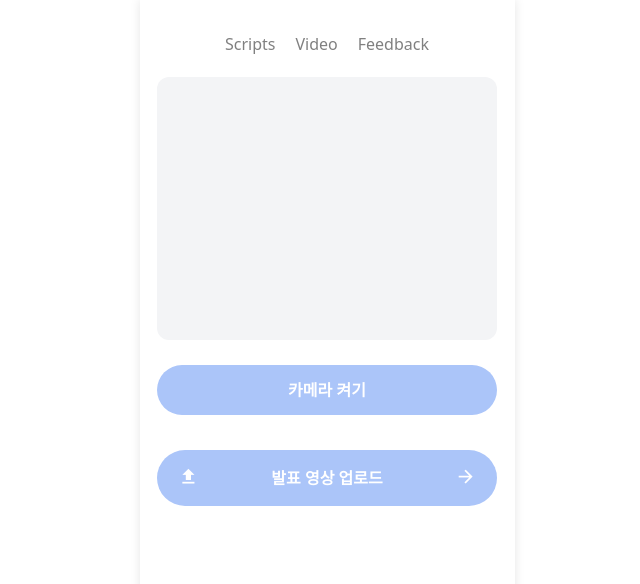
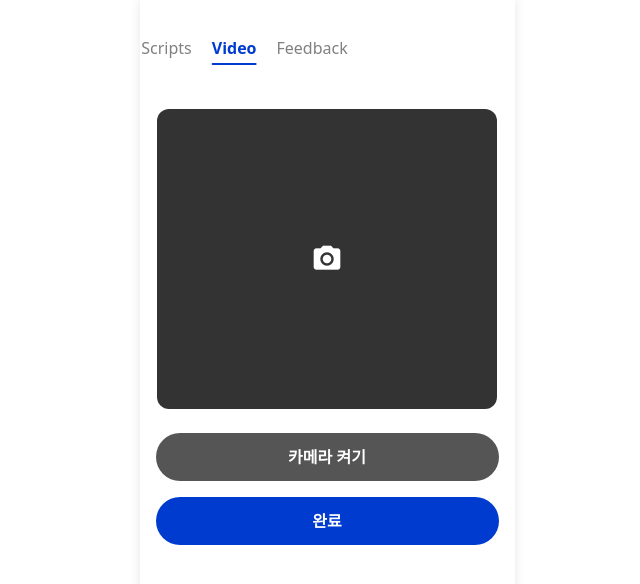
Before and after one commit to jh-9999/TalkFeed, a React (Create React App) app in the folder Frontend/: page /record in a window 1280 px wide. Shown: the top 584 px of the page, without its empty margins (313-953 px from the left). Built offline with nearby package versions, Linux system fonts and the light colour scheme.

Commit message:
프론트 수정

```diff
--- a/Frontend/src/App.js
+++ b/Frontend/src/App.js
@@ -5,7 +5,6 @@ import Onboarding from './components/Pages/Onboarding';
 import LogIn from "./components/Pages/LogIn";
 import SignUp from "./components/Pages/SignUp";
 import Welcome from "./components/Pages/Welcome";
-import Home from "./components/Pages/Home";
 import Scripts from "./components/Pages/Scripts";
 import CreateScripts from "./components/Pages/CreateScripts";
 import CreateScriptsOutput from "./components/Pages/CreateScriptsOutput";
@@ -22,7 +21,6 @@ const App = () => {
         <Route path="/login" element={<LogIn />} />
         <Route path="/signup" element={<SignUp />} />
         <Route path="/welcome" element={<Welcome />} />
-        <Route path="/home" element={<Home />} />
         <Route path="/scripts" element={<Scripts />} />
         <Route path="/create-scripts" element={<CreateScripts />} />
         <Route path="/create-scripts-output" element={<CreateScriptsOutput />} />
--- a/Frontend/src/components/Pages/Home.css
+++ /dev/null
@@ -1,121 +0,0 @@
-/* Home.css */
-.home-container {
-    width: 375px;
-    height: 812px;
-    margin: 0 auto;
-    background: linear-gradient(to bottom, #F8F3C4 50%, #FFFFFF 50%);
-    display: flex;
-    align-items: center;
-    justify-content: flex-start;
-    flex-direction: column;
-    position: relative;
-    overflow: hidden;
-}
-
-.home-card {
-    position: relative;
-    width: 100%;
-    max-width: 375px;
-    min-height: 815px;
-    background: linear-gradient(to bottom, #F8F3C4 50%, #FFFFFF 50%);
-    padding: 1.5rem;
-    border-radius: 16px;
-    box-shadow: 0 4px 6px rgba(0, 0, 0, 0.1);
-    display: flex;
-    flex-direction: column;
-    align-items: center;
-    justify-content: center;
-    margin-top: 0rem;
-}
-
-.home-card::after {
-    content: ""; /*  필수 */
-    display: block; /*  크기 적용을 위해 필요 */
-    width: 450px;
-    height: 200px;
-    background: #ffffff;
-    border-radius: 50%; /*  원형 만들기 */
-    position: absolute;
-    top: 315px; /*  위치 조정 */
-    left: 50%;
-    transform: translateX(-50%);
-    z-index: 1; /*  home-card보다 뒤로 배치 */
-}
-
-.home-title {
-    font-size: 2.5rem;
-    font-weight: bold;
-    margin-bottom: 4rem;
-    position: absolute;
-    top: 70px; /* 더 자연스럽게 배치 */
-    left: 7%;
-}
-
-/*  이미지 최상위 배치 */
-.home-image {
-    position: relative; /*  z-index 적용을 위해 relative 추가 */
-    z-index: 10; /*  모든 요소보다 앞에 배치 */
-}
-
-/*  이미지 내부의 img 태그도 확인 */
-.home-image img {
-    top: -5px;
-    width: 100%;
-    max-width: 350px;
-    margin-bottom: 1rem;
-    display: block; /*  레이아웃 오류 방지 */
-    position: relative;
-    z-index: 10; /*  추가로 보장 */
-}
-
-.home-description {
-    background-color: #f3f4f6;
-    padding: 1rem;
-    border-radius: 12px;
-    text-align: center;
-    font-size: 1rem;
-    margin-bottom: 1rem;
-    position: relative; /*  말풍선 꼬리를 위한 설정 */
-    top: -5px;
-    z-index: 3;
-}
-
-/* 위쪽 삼각형 꼬리 추가 */
-.home-description::after {
-    content: "";
-    position: absolute;
-    top: -19px; /*  꼬리를 위쪽으로 이동 */
-    left: 50%;
-    transform: translateX(-50%);
-    width: 25px;
-    height: 20px;
-    background-color: #f3f4f6;
-    clip-path: polygon(50% 0%, 0% 100%, 100% 100%); /*  삼각형을 위쪽으로 변경 */
-}
-
-
-.home-button {
-    width: 100%;
-    max-width: 320px;
-    background-color: #bfdbfe;
-    color: #374151;
-    padding: 1rem;
-    border-radius: 9999px;
-    display: flex;
-    justify-content: center;
-    align-items: center;
-    font-size: 1rem;
-    box-shadow: 0 2px 4px rgba(0, 0, 0, 0.1);
-    cursor: pointer;
-    border: none;
-    position: relative; /* ✅ 개별 이동 가능하도록 설정 */
-    top: -5px;
-}
-
-.home-button:hover {
-    background-color: #93c5fd;
-}
-
-.icon {
-    margin-right: 8px;
-}
--- a/Frontend/src/components/Pages/Home.jsx
+++ /dev/null
@@ -1,30 +0,0 @@
-import React from "react";
-import { useNavigate } from "react-router-dom";
-import "./Home.css";
-
-function Home() {
-    const navigate = useNavigate();
-
-    return (
-        <div className="home-container">
-
-            <div className="home-card">
-                <h1 className="home-title">TalkFeed</h1>
-
-                <div className="home-image">
-                    <img src="/images/main-illustration.png" alt="메인 이미지" />
-                </div>
-
-                <div className="home-description">
-                    <p>톡피드는 사용자의 발표 능력을 향상시키기 위한 다양한 작업들을 돕습니다!</p>
-                </div>
-
-                <button className="home-button" onClick={() => navigate("/scripts")}>
-                    <span className="icon">📄</span> 발표 스크립트 입력 및 생성 →
-                </button>
-            </div>
-        </div>
-    );
-}
-
-export default Home;
--- a/Frontend/src/components/Pages/RecordVideo.css
+++ b/Frontend/src/components/Pages/RecordVideo.css
@@ -1,46 +1,30 @@
+
 /* 전체 컨테이너 */
-.record-container {
-    width: 375px;
-    height: 812px;
-    margin: 0 auto;
-    background-color: #ffffff;
+.record-video-container {
+    width: 100%;
+    height: 100vh;
     display: flex;
     flex-direction: column;
     align-items: center;
-    padding: 2rem 1rem;
+    padding: 1rem;
+    background-color: #ffffff;
 }
 
-.record-back-button {
-    position: absolute;
-    top: 25px;
-    left: 49.5rem;
-    font-size: 1.5rem;
-    color: #555;
-    cursor: pointer;
-    user-select: none;
-}
-
-.record-back-button:hover {
-    color: black;
-}
-
-/* 헤더 타이틀 */
-.record-video-title {
-    font-size: 1.8rem;
-    font-weight: bold;
-    margin-bottom: 1.5rem;
-}
 
 /* 네비게이션 스타일 */
-.record-nav {
+.scripts-nav {
+    justify-content: flex-start; /* 왼쪽 정렬 */
+    padding-right: 165px; /* 왼쪽 패딩 추가 */
     display: flex;
     justify-content: center;
     gap: 20px;
     font-size: 1rem;
-    margin-bottom: 1rem;
+    margin-bottom: 4rem;
+    position: relative; /* ✅ 개별 이동 가능하도록 설정 */
+    top: 20px;
 }
 
-.record-nav span {
+.scripts-nav span {
     color: gray;
     cursor: pointer;
     font-weight: normal;
@@ -49,14 +33,14 @@
 }
 
 /* 선택된 탭 스타일 */
-.record-nav .active-tab {
+.scripts-nav .active-tab {
     font-weight: bold;
-    color: black;
+    color: #003BD0;
     position: relative;
 }
 
 /* 선택된 탭 밑줄 */
-.record-nav .active-tab::after {
+.scripts-nav .active-tab::after {
     content: "";
     position: absolute;
     bottom: 0;
@@ -64,59 +48,26 @@
     transform: translateX(-50%);
     width: 100%;
     height: 2px;
-    background-color: black;
+    background-color: #003BD0;
     border-radius: 2px;
 }
 
-/* 실시간 녹화 화면 박스 */
+/*  녹화 화면 박스 */
 .record-box {
     width: 100%;
     max-width: 340px;
-    height: 440px;
-    background-color: #f3f4f6;
-    padding: 1rem;
-    border-radius: 12px;
-    border: none;
-    font-size: 1rem;
-    resize: none;
-    outline: none;
-    margin-bottom: 1rem;
-}
-
-/* 녹화 시작 버튼 */
-.record-button {
-    width: 100%;
-    max-width: 340px;
-    background-color: #ABC5F9;
-    color: rgb(255, 255, 255);
-    padding: 0.8rem;
-    border-radius: 9999px;
-    font-size: 1rem;
-    border: none;
-    text-align: center;
-    cursor: pointer;
-    position: relative; /* 개별 이동 가능하도록 설정 */
-    top: -15px;
-    font-weight: bold;
-
-}
-
-
-/* 녹화 화면 박스 */
-.record-box {
-    width: 100%;
-    max-width: 340px;
-    height: 263px;
-    background-color: #f3f4f6;
+    height: 300px;
+    background-color: #333;
     border-radius: 12px;
     display: flex;
     justify-content: center;
     align-items: center;
     margin-bottom: 1.5rem;
     position: relative;
+    overflow: hidden;
 }
 
-/* 실시간 영상 */
+/*  실시간 영상 (record-box 내부에서 표시됨) */
 .video-preview {
     width: 100%;
     height: 100%;
@@ -124,35 +75,56 @@
     object-fit: cover;
 }
 
-
-/* 다운로드 링크 */
-.download-link {
-    margin-top: 10px;
-    font-size: 1rem;
-    color: #007aff;
-    text-decoration: none;
-}
-
-/* 발표 영상 업로드 버튼 */
-.upload-video-button {
-    width: 100%;
-    max-width: 340px;
-    background-color: #ABC5F9;
-    color: rgb(255, 255, 255);
-    padding: 1rem;
-    border-radius: 9999px;
-    display: flex;
-    align-items: center;
-    justify-content: space-between;
-    font-size: 1rem;
-    border: none;
-    cursor: pointer;
-    position: relative; /* ✅ 개별 이동 가능하도록 설정 */
-    top: 20px;
-    font-weight: bold;
+/*  카메라 아이콘 (녹화 전 상태) */
+.camera-icon {
+    font-size: 2rem;
+    color: white;
+    position: absolute;
 }
 
 
-.upload-video-button .material-icons {
-    margin: 0 5px;
+
+/* 녹화 시작 버튼 */
+.recording-start-button {
+    width: 100%;
+    background-color: #555;
+    color: white;
+    font-weight: bold;
+    padding: 0.75rem;
+    border-radius: 9999px;
+    font-size: 1rem;
+    border: none;
+    text-align: center;
+    cursor: pointer;
+    margin-bottom: 1rem;
 }
+
+/* 녹화 중단 버튼 */
+.recording-stop-button {
+    width: 100%;
+    background-color: #003BD0;
+    color: white;
+    font-weight: bold;
+    padding: 0.75rem;
+    border-radius: 9999px;
+    font-size: 1rem;
+    border: none;
+    text-align: center;
+    cursor: pointer;
+    margin-bottom: 1rem;
+}
+
+/* 완료 버튼 */
+.record-done-button {
+    width: 100%;
+    background-color: #003BD0;
+    color: white;
+    font-weight: bold;
+    padding: 0.75rem;
+    border-radius: 9999px;
+    font-size: 1rem;
+    border: none;
+    text-align: center;
+    cursor: pointer;
+    margin-bottom: 12rem;
+}
--- a/Frontend/src/components/Pages/RecordVideo.jsx
+++ b/Frontend/src/components/Pages/RecordVideo.jsx
@@ -5,7 +5,7 @@ import "./RecordVideo.css";
 function RecordVideo() {
     const videoRef = useRef(null);
     const mediaRecorderRef = useRef(null);
-    const navigate = useNavigate(); // ✅ 페이지 이동을 위한 useNavigate 추가
+    const navigate = useNavigate();
     const location = useLocation();
     const [stream, setStream] = useState(null);
     const [recording, setRecording] = useState(false);
@@ -52,16 +52,37 @@ function RecordVideo() {
             setRecording(false);
         }
     };
+    const handleSaveRecording = () => {
+        if (recordedChunks.length > 0) {
+            const blob = new Blob(recordedChunks, { type: "video/webm" });
+            const videoURL = URL.createObjectURL(blob);
+
+            // 🔹 녹화된 비디오를 localStorage에 저장 (선택 사항)
+            localStorage.setItem("recordedVideo", videoURL);
+
+            // 🔹 다운로드 자동 실행
+            const a = document.createElement("a");
+            a.href = videoURL;
+            a.download = "recorded-video.webm"; // 🔹 파일 이름 설정
+            document.body.appendChild(a);
+            a.click();
+            document.body.removeChild(a);
+
+            // 🔹 업로드 페이지로 이동
+            navigate("/uploadvideo");
+        }
+    };
 
     return (
-        <div className="record-container">
+        <div className="record-video-container">
 
-            {/* ✅ 네비게이션 */}
-            <div className="record-nav">
+            {/* 네비게이션 */}
+            <div className="scripts-nav">
                 <span className={location.pathname.includes("scripts") ? "active-tab" : ""} onClick={() => navigate("/scripts")}>
                     Scripts
                 </span>
-                <span className={location.pathname.includes("video") ? "active-tab" : ""} onClick={() => navigate("/uploadvideo")}>
+                <span className={location.pathname.includes("video") || location.pathname.includes("record") ? "active-tab" : ""}
+                    onClick={() => navigate("/uploadvideo")}>
                     Video
                 </span>
                 <span className={location.pathname.includes("feedback") ? "active-tab" : ""} onClick={() => navigate("/feedback")}>
@@ -69,31 +90,21 @@ function RecordVideo() {
                 </span>
             </div>
 
-            {/* 🔹 실시간 녹화 화면 */}
+            {/* ✅ 녹화 화면 박스 (수정된 부분) */}
             <div className="record-box">
                 <video ref={videoRef} autoPlay playsInline className="video-preview" />
+                {!stream && <span className="camera-icon material-icons">photo_camera</span>}
             </div>
 
-            {/* 🔹 버튼 */}
-            <button className="record-button" onClick={stream ? (recording ? stopRecording : startRecording) : startWebcam}>
-                {stream ? (recording ? "녹화 중지" : "녹화 시작") : "카메라 켜기"}
+            {/* ✅ 녹화 시작 및 중지 버튼 */}
+            <button className={recording ? "recording-stop-button" : "recording-start-button"}
+                    onClick={stream ? (recording ? stopRecording : startRecording) : startWebcam}>
+                {stream ? (recording ? "녹화 중단" : "녹화 시작") : "카메라 켜기"}
             </button>
 
-            {/* 🔹 녹화 완료된 비디오 다운로드 */}
-            {recordedChunks.length > 0 && (
-                <a
-                    href={URL.createObjectURL(new Blob(recordedChunks, { type: "video/webm" }))}
-                    download="recorded-video.webm"
-                    className="download-link"
-                >
-                    녹화된 비디오 다운로드
-                </a>
-            )}
-
-            {/* 🔹 발표 영상 업로드 버튼 추가 (UploadVideo.jsx로 이동) */}
-            <button className="upload-video-button" onClick={() => navigate("/upload")}>
-                <span className="material-icons" style={{ color: "white" }}>file_upload</span> 발표 영상 업로드
-                <span className="material-icons" style={{ color: "white" }}>arrow_forward</span>
+            {/* ✅ 완료 버튼 (녹화 저장 & 업로드 페이지 이동) */}
+            <button className="record-done-button" onClick={handleSaveRecording}>
+                완료
             </button>
         </div>
     );
--- a/Frontend/src/components/Pages/Scripts.css
+++ b/Frontend/src/components/Pages/Scripts.css
@@ -83,6 +83,7 @@
 /* 스크립트 생성 버튼 */
 .scripts-create {
     width: 100%;
+    height: 6.5%;
     display: flex;
     align-items: center;
     justify-content: space-between;
@@ -150,7 +151,3 @@
     position: relative; /* ✅ 개별 이동 가능하도록 설정 */
     top: 1.5rem;
 }
-
-.modal-next-button:hover {
-    background-color: #002ea5;
-}
--- a/Frontend/src/components/Pages/SignUp.css
+++ b/Frontend/src/components/Pages/SignUp.css
@@ -94,7 +94,7 @@
     border: none;
     cursor: pointer;
     margin: 1rem 0;
-    margin-top: 10rem;
+    margin-top: 9.5rem;
 }
 
 .terms {
--- a/Frontend/src/components/Pages/UploadVideo.css
+++ b/Frontend/src/components/Pages/UploadVideo.css
@@ -1,47 +1,29 @@
 /* 전체 컨테이너 */
 .video-container {
-    width: 375px;
-    height: 812px;
-    margin: 0 auto;
-    background-color: #ffffff;
+    width: 100%;
+    height: 100vh;
     display: flex;
     flex-direction: column;
     align-items: center;
-    padding: 2rem 1rem;
+    padding: 1rem;
+    background-color: #ffffff;
 }
 
 
-.video-back-button {
-    position: absolute;
-    top: 25px;
-    left: 49.5rem;
-    font-size: 1.5rem;
-    color: #555;
-    cursor: pointer;
-    user-select: none;
-}
-
-.video-back-button:hover {
-    color: black;
-}
-
-/* 헤더 타이틀 */
-.video-video-title {
-    font-size: 1.8rem;
-    font-weight: bold;
-    margin-bottom: 1.5rem;
-}
-
 /* 네비게이션 스타일 */
-.video-nav {
+.scripts-nav {
+    justify-content: flex-start; /* 왼쪽 정렬 */
+    padding-right: 165px; /* 왼쪽 패딩 추가 */
     display: flex;
     justify-content: center;
     gap: 20px;
     font-size: 1rem;
-    margin-bottom: 1rem;
+    margin-bottom: 4rem;
+    position: relative; /* ✅ 개별 이동 가능하도록 설정 */
+    top: 20px;
 }
 
-.video-nav span {
+.scripts-nav span {
     color: gray;
     cursor: pointer;
     font-weight: normal;
@@ -50,32 +32,31 @@
 }
 
 /* 선택된 탭 스타일 */
-.video-nav .active-tab {
+.scripts-nav .active-tab {
     font-weight: bold;
-    color: black;
+    color: #003BD0;
     position: relative;
 }
 
 /* 선택된 탭 밑줄 */
-.video-nav .active-tab::after {
+.scripts-nav .active-tab::after {
     content: "";
     position: absolute;
-    bottom: -2px;
+    bottom: 0;
     left: 50%;
     transform: translateX(-50%);
     width: 100%;
     height: 2px;
-    background-color: black;
+    background-color: #003BD0;
     border-radius: 2px;
 }
-
 
 
 /* 완료 버튼 */
 .video-complete-button {
     width: 100%;
     max-width: 340px;
-    background-color: #ABC5F9;
+    background-color: #003BD0;
     color: black;
     padding: 0.8rem;
     border-radius: 9999px;
@@ -85,6 +66,7 @@
     cursor: pointer;
     margin-bottom: 2rem;
     font-weight: bold;
+    color: white;
 }
 
 /* 비디오 녹화 버튼 */
@@ -140,7 +122,7 @@
 .upload-box {
     width: 100%;
     max-width: 340px;
-    height: 440px;
+    height: 300px;
     border-radius: 12px;
     border: 2px dashed #ddd;
     display: flex;
@@ -149,13 +131,6 @@
     cursor: pointer;
     text-align: center;
     background-color: #f3f4f6;
-}
-
-/* 🔹 업로드된 미리보기 영상 */
-.video-preview {
-    width: 100%;
-    height: 100%;
-    border-radius: 12px;
 }
 
 /* 🔹 업로드 아이콘 및 안내문구 */
@@ -175,7 +150,7 @@
 .upload-done-button {
     width: 100%;
     max-width: 340px;
-    background-color: #ABC5F9;
+    background-color: #003BD0;
     color: black;
     padding: 0.8rem;
     border-radius: 9999px;
@@ -183,27 +158,32 @@
     border: none;
     text-align: center;
     cursor: pointer;
-    margin-top: 1rem;
+    margin-top: 1.5rem;
+    font-weight: bold;
+    color: white;
 }
 
-/* 🔹 비디오 녹화 버튼 */
-.record-button {
+/* 비디오 녹화 버튼 */
+.video-record-section {
     width: 100%;
-    max-width: 340px;
-    background-color: #ffccc7;
-    color: black;
-    padding: 0.8rem;
-    border-radius: 9999px;
-    font-size: 1rem;
-    border: none;
-    text-align: center;
-    cursor: pointer;
-    margin-top: 1rem;
+    height: 6.5%;
     display: flex;
     align-items: center;
-    justify-content: center;
+    justify-content: space-between;
+    padding: 1rem;
+    border-radius: 12px;
+    border: 1px solid #ddd;
+    cursor: pointer;
+    background-color: #ffffff;
+    margin-top: 6.5rem;
 }
 
-.record-button .material-icons {
-    margin-right: 8px;
+.video-record-section:hover {
+    background-color: #f3f4f6;
 }
+
+/* 녹화 아이콘 */
+.record-icon {
+    color: red;
+    font-size: 1.2rem;
+}
--- a/Frontend/src/components/Pages/UploadVideo.jsx
+++ b/Frontend/src/components/Pages/UploadVideo.jsx
@@ -5,22 +5,19 @@ import "./UploadVideo.css";
 function UploadVideo() {
     const navigate = useNavigate();
     const location = useLocation();
-    const [videoPreview, setVideoPreview] = useState(null);
+    const [uploadedFiles, setUploadedFiles] = useState([]); // ✅ 업로드된 파일 리스트 상태 추가
 
-    // 파일 선택 시 실행되는 함수
+    // 🔹 파일 선택 시 실행되는 함수
     const handleFileChange = (event) => {
-        const file = event.target.files[0];
-        if (file) {
-            const videoURL = URL.createObjectURL(file);
-            setVideoPreview(videoURL);
-        }
+        const files = Array.from(event.target.files);
+        setUploadedFiles(files); // ✅ 파일 개수 업데이트
     };
 
     return (
         <div className="video-container">
 
             {/* ✅ 네비게이션 */}
-            <div className="video-nav">
+            <div className="scripts-nav">
                 <span className={location.pathname.includes("scripts") ? "active-tab" : ""} onClick={() => navigate("/scripts")}>
                     Scripts
                 </span>
@@ -34,21 +31,17 @@ function UploadVideo() {
 
             {/* 🔹 영상 업로드 박스 */}
             <label className="upload-box">
-                {videoPreview ? (
-                    <video className="video-preview" src={videoPreview} controls />
-                ) : (
-                    <div className="upload-placeholder">
-                        <img src="/images/upload_icon.png" alt="업로드 아이콘" className="upload-icon" />
-                        <p>파일을 선택하여 업로드하세요.</p>
-                    </div>
-                )}
-                <input type="file" accept="video/*" onChange={handleFileChange} hidden />
+                <div className="upload-placeholder">
+                    <img src="/images/upload_icon.png" alt="업로드 아이콘" className="upload-icon" />
+                    <p>{uploadedFiles.length > 0 ? `${uploadedFiles.length}개 선택됨` : "파일을 선택하여 업로드하세요."}</p>
+                </div>
+                <input type="file" accept="video/*" multiple onChange={handleFileChange} hidden />
             </label>
 
             {/* 🔹 완료 버튼 */}
             <button className="upload-done-button">완료</button>
 
-            {/* 🔹 비디오 녹화 버튼 */}
+            {/* ✅ 비디오 녹화 버튼 */}
             <div className="video-record-section" onClick={() => navigate("/record")}>
                 <div className="record-icon">
                     <span className="material-icons">fiber_manual_record</span>
```
Also changed, not shown: Frontend/src/components/Pages/CreateScripts.css (line endings or trailing spaces).
